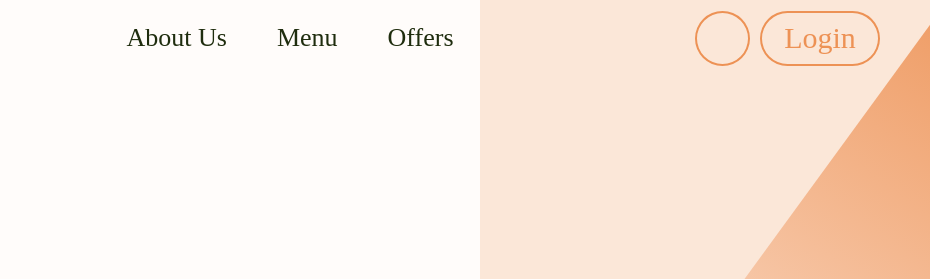
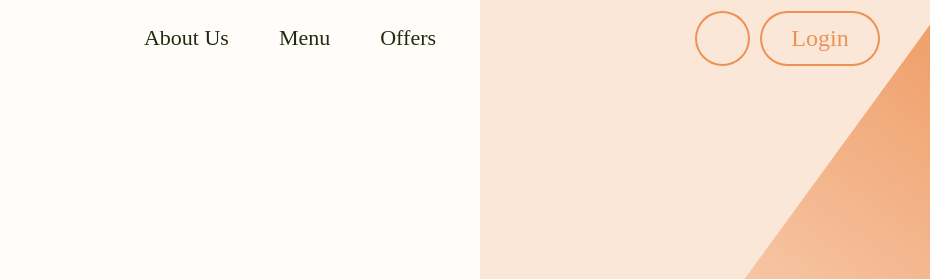
Before and after one commit to arius2/Harmony-Haven, a plain HTML site: page index.html in a window 1280 px wide. Shown: the top 279 px of the page, 350-1280 px from the left. Drawn offline with Linux system fonts and the light colour scheme; a web font is replaced by a local one.

Commit message:
Updated Style

```diff
--- a/index.html
+++ b/index.html
@@ -29,10 +29,22 @@
 
         <nav class="main-nav">
           <ul class="main-nav-list">
-            <li><a class="main-nav-link" href="#how">About Us</a></li>
-            <li><a class="main-nav-link" href="#meals">Menu</a></li>
             <li>
-              <a class="main-nav-link" href="#testimonials">Offers</a>
+              <a class="main-nav-link hover-underline-animation" href="#how"
+                >About Us</a
+              >
+            </li>
+            <li>
+              <a class="main-nav-link hover-underline-animation" href="#meals"
+                >Menu</a
+              >
+            </li>
+            <li>
+              <a
+                class="main-nav-link hover-underline-animation"
+                href="#testimonials"
+                >Offers</a
+              >
             </li>
           </ul>
         </nav>
--- a/styles/styles.css
+++ b/styles/styles.css
@@ -127,7 +127,35 @@ ul {
 }
 
 .main-nav-link {
-  font-size: 2.6rem;
+  font-size: 2.2rem;
+}
+
+.main-nav-link:hover {
+  color: #ed9255;
+  transition: all 0.1s ease-out;
+}
+
+.hover-underline-animation {
+  position: relative;
+  text-decoration: none;
+}
+
+.hover-underline-animation::after {
+  content: "";
+  position: absolute;
+  width: 100%;
+  height: 2px;
+  bottom: 0;
+  left: 0;
+  background-color: #ed9255;
+  transform-origin: bottom right;
+  transition: transform 0.4s ease-out;
+  transform: scaleX(0);
+}
+
+.hover-underline-animation:hover::after {
+  transform: scaleX(1);
+  transform-origin: bottom left;
 }
 
 .login-photo {
@@ -151,7 +179,7 @@ ul {
   border: none;
   width: 12rem;
   height: 5.5rem;
-  font-size: 30px;
+  font-size: 2.4rem;
   color: #ed9255;
   font-family: "Marcellu SC", serif;
   box-shadow: inset 0 0 0 2px #ed9255;
```
